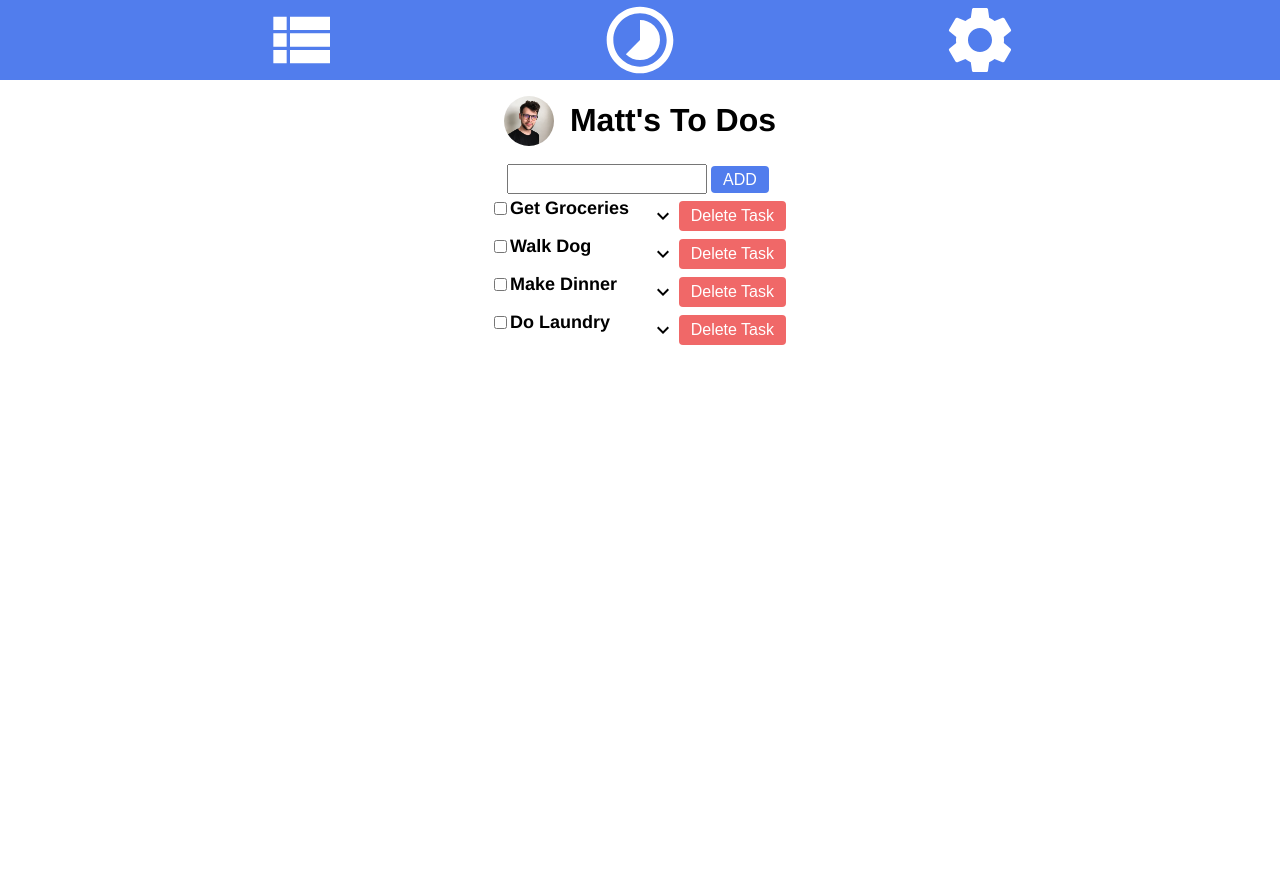
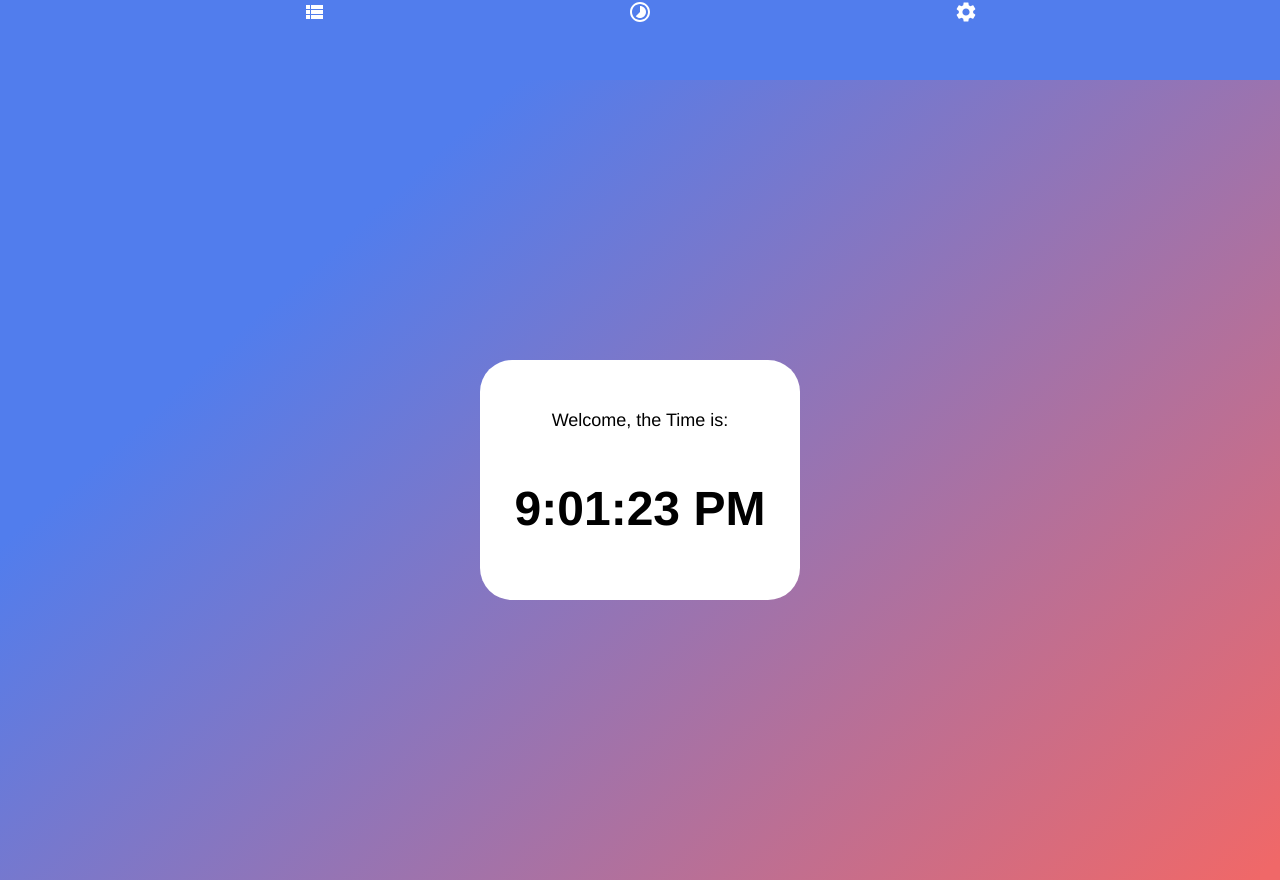
Before and after one commit to mattayoungs/todo-app, a React (Create React App) app: page / in a window 1280 px wide. Before the commit the page ends 800 px from the top, so only its background shows below. Built offline with nearby package versions, Linux system fonts and the light colour scheme.

Commit message:
routed pages and started task details page

```diff
--- a/src/App.js
+++ b/src/App.js
@@ -1,151 +1,28 @@
 import React from "react";
-import shortid from "shortid";
 import "./App.scss";
-import avatar from "./imgs/useravatar1.JPG";
+import { Route, Switch, withRouter } from "react-router-dom";
+import TodoList from "./components/TodoList";
+import Dashboard from "./components/Dashboard";
 import Header from "./components/Header";
-import ListTitle from "./components/ListTitle";
-import Task from "./components/Task";
-import { BrowserRouter as Router, Switch, Route, Link } from "react-router-dom";
-
-const TODO_LIST_KEY = "myapp_todoList";
-// let todoStr = JSON.stringify(this.state.todoList);
 
 class App extends React.Component {
-  state = {
-    todoList: [
-      {
-        id: shortid.generate(),
-        title: "Get Groceries",
-        description: " ",
-        completed: false,
-      },
-      {
-        id: shortid.generate(),
-        title: "Walk Dog",
-        description: " ",
-        completed: false,
-      },
-      {
-        id: shortid.generate(),
-        title: "Make Dinner",
-        description: " ",
-        completed: false,
-      },
-      {
-        id: shortid.generate(),
-        title: "Do Laundry",
-        description: " ",
-        completed: false,
-      },
-    ],
-    user: { name: "Matt", avatarImg: avatar },
-    newTask: "",
-  };
-
-  componentDidMount(state) {
-    const listStr = localStorage.getItem(TODO_LIST_KEY);
-    if (listStr) {
-      this.setState((state = { todoList: JSON.parse(listStr) }));
-    }
-  }
-  componentDidUpdate(_, prevState) {
-    if (this.state.todoList !== prevState.todoList) {
-      localStorage.setItem(TODO_LIST_KEY, JSON.stringify(this.state.todoList));
-    }
-  }
-
-  handleChangeTask = (event) => {
-    let value = event.target.value;
-    this.setState((state) => ({
-      newTask: value,
-    }));
-  };
-
-  handleChange = (event) => {
-    const value =
-      event.target.type === "checkbox"
-        ? event.target.checked
-        : event.target.value;
-    const name = event.target.name;
-    this.setState({ [name]: value });
-  };
-
-  handleChangeTodo = (event, id) => {
-    console.log("check!");
-    console.log(event);
-    let value = event.target.checked;
-    this.setState((state) => {
-      let newList = state.todoList.map((task) => {
-        if (task.id === id) {
-          return Object.assign({}, task, { completed: value });
-        } else {
-          return task;
-        }
-      });
-      return {
-        todoList: newList,
-      };
-    });
-  };
-
-  handleAddNewTask = () => {
-    let newTaskObj = {
-      id: shortid.generate(),
-      title: this.state.newTask,
-      description: "",
-      completed: false,
-    };
-    this.setState((state) => ({
-      todoList: [...state.todoList, newTaskObj],
-      newTask: "",
-    }));
-  };
-
-  handleDeleteTask = (id) => {
-    this.setState((state) => {
-      let newTodoList = state.todoList.filter((task) => {
-        return task.id !== id;
-      });
-      return {
-        todoList: newTodoList,
-      };
-    });
-  };
+  state = {};
 
   render() {
     return (
-      <Router>
-        <div className="app-cont">
-          <Header />
-          <div className="list-cont">
-            <ListTitle user={this.state.user} />
-            <div>
-              <input
-                type="text"
-                onChange={this.handleChangeTask}
-                value={this.state.newTask}
-                className="add-task-feild"
-              />
-              <button onClick={this.handleAddNewTask} className="add-task-btn">
-                ADD
-              </button>
-            </div>
-
-            <div className="todo-cont">
-              {this.state.todoList.map((taskObject) => (
-                <Task
-                  task={taskObject}
-                  key={taskObject.id}
-                  onChangeTodo={this.handleChangeTodo}
-                  onDelete={this.handleDeleteTask}
-                />
-              ))}
-            </div>
-          </div>
-        </div>
-      </Router>
+      <div>
+        <Header />
+        <Switch>
+          <Route path="/todolist">
+            <TodoList />
+          </Route>
+          <Route path="/">
+            <Dashboard />
+          </Route>
+        </Switch>
+      </div>
     );
   }
 }
 
-export default App;
+export default withRouter(App);
--- a/src/components/Header.js
+++ b/src/components/Header.js
@@ -2,15 +2,22 @@ import React from "react";
 import list from "../icon/mdi_view_list.svg";
 import timer from "../icon/mdi_timelapse.svg";
 import settings from "../icon/mdi_settings.svg";
+import { NavLink, withRouter } from "react-router-dom";
 
-function Header(prop) {
+function Header() {
   return (
     <header className="navbar">
-      <img src={list} alt="" />
-      <img src={timer} alt="" />
-      <img src={settings} alt="" />
+      <NavLink to="/todolist">
+        <img src={list} alt="" />
+      </NavLink>
+      <NavLink to="/">
+        <img src={timer} alt="" />
+      </NavLink>
+      <NavLink to="/">
+        <img src={settings} alt="" />
+      </NavLink>
     </header>
   );
 }
 
-export default Header;
+export default withRouter(Header);
--- a/src/components/Task.js
+++ b/src/components/Task.js
@@ -1,4 +1,5 @@
 import React from "react";
+import { withRouter } from "react-router-dom";
 
 import arrow from "../icon/mdi_keyboard_arrow_down.svg";
 
@@ -21,7 +22,12 @@ function Task(props) {
           {props.task.title}
         </label>
       </div>
-      <img className="task-drop-icon" src={arrow} alt="" />
+      <img
+        className="task-drop-icon"
+        src={arrow}
+        alt=""
+        onClick={() => props.history.push("/todolist/" + props.task.id)}
+      />
       <button onClick={handleDeleteTask} className="destructive-btn">
         Delete Task
       </button>
@@ -29,4 +35,4 @@ function Task(props) {
   );
 }
 
-export default Task;
+export default withRouter(Task);
--- /dev/null
+++ b/src/components/TaskDetail.js
@@ -0,0 +1,42 @@
+import React from "react";
+import { withRouter } from "react-router-dom";
+
+class TaskDetail extends React.Component {
+  state = {
+    task: this.getTaskFromList(),
+  };
+  // handleDeleteTask = () => {props.onDeleteTask(props.task.id);}
+
+  getTaskFromList() {
+    const taskId = this.props.match.params.taskId;
+    return this.props.todoList.find((task) => task.id === taskId) || {};
+  }
+  componentDidUpdate(prevProps) {
+    if (this.props !== prevProps) {
+      this.setState({ task: this.getTaskFromList() });
+    }
+  }
+  handleDeleteTask = (id) => {
+    this.setState((state) => {
+      let newTodoList = state.todoList.filter((task) => {
+        return task.id !== id;
+      });
+      return {
+        todoList: newTodoList,
+      };
+    });
+  };
+
+  render() {
+    return (
+      <>
+        <h1>{this.state.task.title}</h1>
+        <button onClick={() => this.props.history.push("/todolist")}>
+          back
+        </button>
+      </>
+    );
+  }
+}
+
+export default withRouter(TaskDetail);
--- a/src/components/TodoList.js
+++ b/src/components/TodoList.js
@@ -1,11 +1,10 @@
 import React from "react";
 import shortid from "shortid";
-import "./App.scss";
-import avatar from "./imgs/useravatar1.JPG";
-import Header from "./components/Header";
-import ListTitle from "./components/ListTitle";
-import Task from "./components/Task";
-import { BrowserRouter as Router, Switch, Route, Link } from "react-router-dom";
+import avatar from "../imgs/useravatar1.JPG";
+import ListTitle from "./ListTitle";
+import Task from "./Task";
+import TaskDetail from "./TaskDetail";
+import { Switch, Route } from "react-router-dom";
 
 const TODO_LIST_KEY = "myapp_todoList";
 // let todoStr = JSON.stringify(this.state.todoList);
@@ -114,9 +113,15 @@ class TodoList extends React.Component {
 
   render() {
     return (
-      <Router>
+      <Switch>
+        <Route path="/todolist/:taskId">
+          <TaskDetail
+            todoList={this.state.todoList}
+            onDeleteTask={this.handleDeleteTask}
+          />
+        </Route>
+        <Route path="/todolist">
           <div className="app-cont">
-          <Header />
             <div className="list-cont">
               <ListTitle user={this.state.user} />
               <div>
@@ -126,7 +131,10 @@ class TodoList extends React.Component {
                   value={this.state.newTask}
                   className="add-task-feild"
                 />
-              <button onClick={this.handleAddNewTask} className="add-task-btn">
+                <button
+                  onClick={this.handleAddNewTask}
+                  className="add-task-btn"
+                >
                   ADD
                 </button>
               </div>
@@ -143,7 +151,8 @@ class TodoList extends React.Component {
               </div>
             </div>
           </div>
-      </Router>
+        </Route>
+      </Switch>
     );
   }
 }
```
Also changed, not shown: src/index.js (+3 -4 lines). Lines whose indentation alone changed are shown as unchanged.
